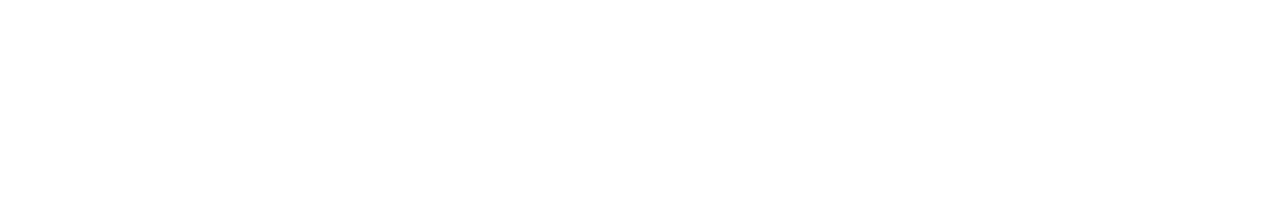
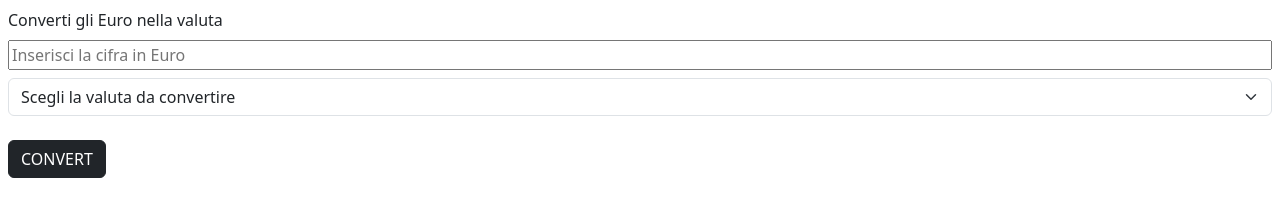
Before and after one commit to Cigno05/js-vue-easter, a plain HTML site: page index.html in a window 1280 px wide. Drawn offline with nearby package versions, Linux system fonts and the light colour scheme.

Commit message:
ADD Vue Converter

```diff
--- a/index.html
+++ b/index.html
@@ -15,11 +15,24 @@
 
 
   <body>
+
     <script src="https://unpkg.com/vue@3/dist/vue.global.js"></script>
     <div id="app">
 
-
-
+      <div class="m-2 d-flex flex-column">
+        <label for="inputEuro" class="form-label">Converti gli Euro nella valuta</label>
+        <input type="number" id="inputEuro" placeholder="Inserisci la cifra in Euro" v-model="euro">
+      </div>
+      <div class="m-2">
+        <select id="foreignerCurrency" class="form-select" aria-label="Default select example">
+          <option selected>Scegli la valuta da convertire</option>
+          <option value="pounds">Sterlina</option>
+          <option value="dollar">Dollaro</option>
+          <option value="yen">Yen</option>
+        </select>
+        <button @click="converter" class="btn btn-dark mt-4">CONVERT</button>
+        <h2 class="m-2" >{{ converted }} {{ currency }}</h2>
+      </div>
 
 
     </div>
--- a/js/app.js
+++ b/js/app.js
@@ -1,18 +1,35 @@
 console.log('JS funziona');
 
-// const { createApp } = Vue
+const { createApp } = Vue
 
-// createApp({
-//   data() {
-//     return {
+createApp({
+  data() {
+    return {
+      euro: '',
+      converted: '',
+      currency: '',
+    }
+  },
+  methods: {
+    converter() {
+      const select = document.querySelector('#foreignerCurrency').value;
+      let currency;
+      if(select === 'pounds') {
+        currency = 0.85
+        this.currency = '£'
+      } else if(select === 'dollar') {
+        currency = 1.08
+        this.currency = '$'
+      } else if(select === 'yen') {
+        currency = 163.18
+        this.currency = '¥'
+      }
+      this.converted = (this.euro * currency).toFixed(2);
+      this.euro = '';
+    }
+  },
 
-//     }
-//   },
-//   methods: {
-
-//   },
-
-// }).mount('#app')
+}).mount('#app')
 
 
 console.log('ARRAY Facile e medio');
```
